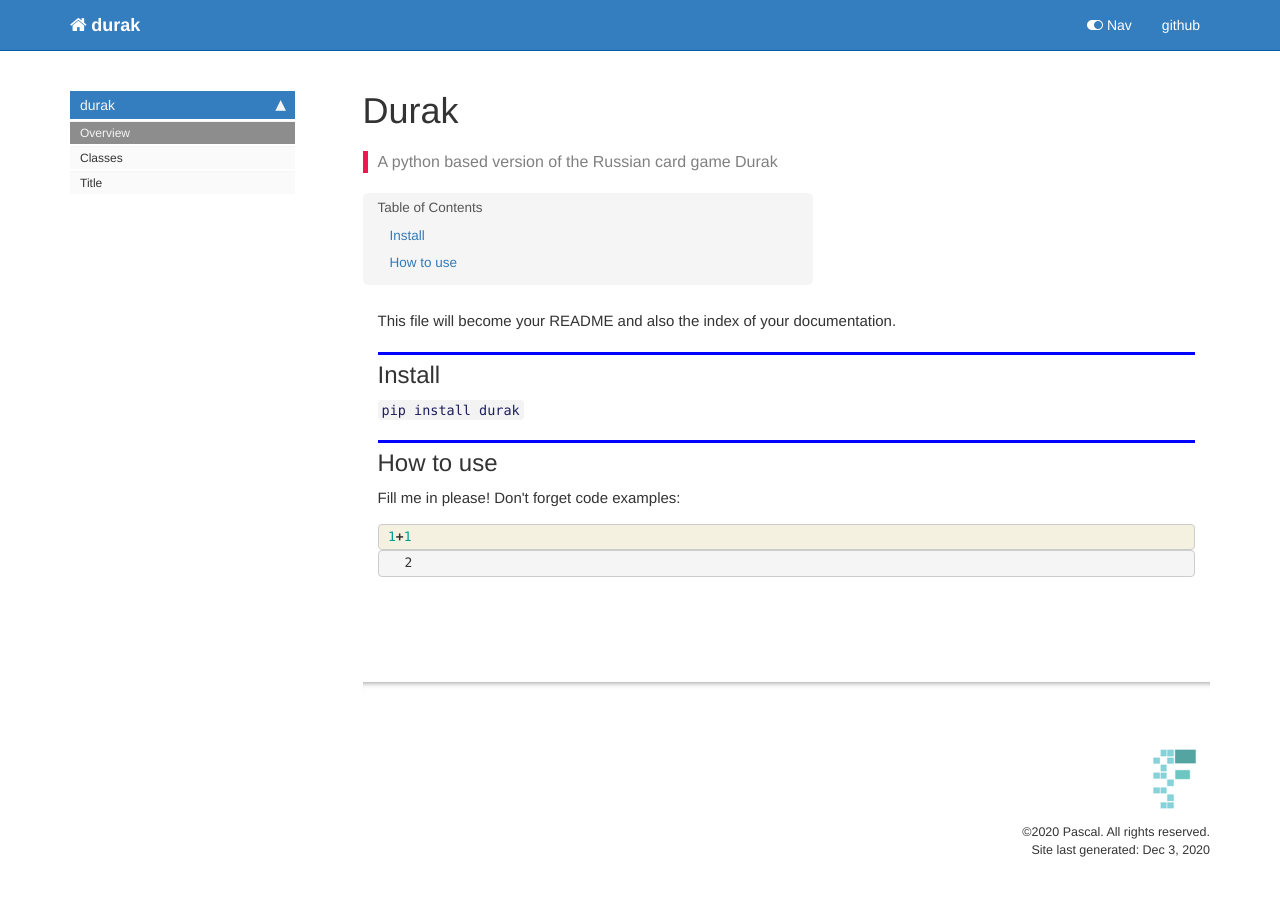
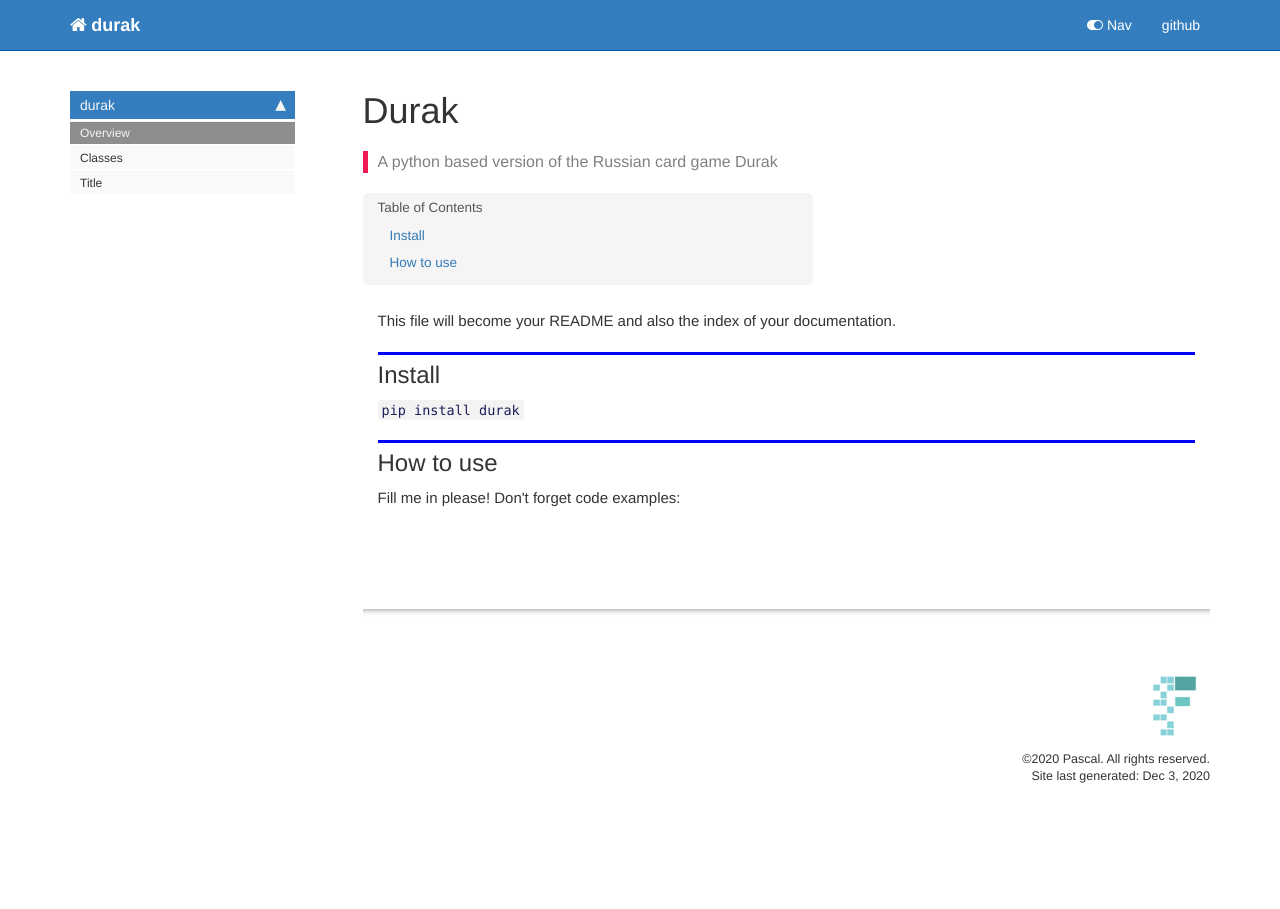
Before and after one commit to PascalPfeiffer777/durak, a Jekyll site: the page built from docs/index.html, in a window 1280 px wide. Built offline with Jekyll 4.4.1, drawn with Linux system fonts in a browser that asks for light colours; nearby versions of some CDN libraries; comment, search, counter and statistics services are not loaded.

Commit message:
I WANT MY DOCS

```diff
--- a/docs/index.html
+++ b/docs/index.html
@@ -62,37 +62,4 @@ nb_path: "index.ipynb"
 </div>
 </div>
 </div>
-    {% raw %}
-
-<div class="cell border-box-sizing code_cell rendered">
-<div class="input">
-
-<div class="inner_cell">
-    <div class="input_area">
-<div class=" highlight hl-ipython3"><pre><span></span><span class="mi">1</span><span class="o">+</span><span class="mi">1</span>
-</pre></div>
-
-    </div>
 </div>
-</div>
-
-<div class="output_wrapper">
-<div class="output">
-
-<div class="output_area">
-
-
-
-<div class="output_text output_subarea output_execute_result">
-<pre>2</pre>
-</div>
-
-</div>
-
-</div>
-</div>
-
-</div>
-    {% endraw %}
-
-</div>
--- a/durak/core.py
+++ b/durak/core.py
@@ -47,7 +47,7 @@ class Card():
     def __repr__(self):
         val = self.value if self.value not in self._face_matching.keys() else self._face_matching.get(self.value)
         return f'Card({val}, {self.color}, trump={self.is_trump})'
-
+show_doc(make_trumps)
 
 # Cell
 CARD_VALUES = [i for i in range(6,15)]
```
Also changed, not shown: docs/core.html (+17 -24 lines), README.md, 2 other files.
